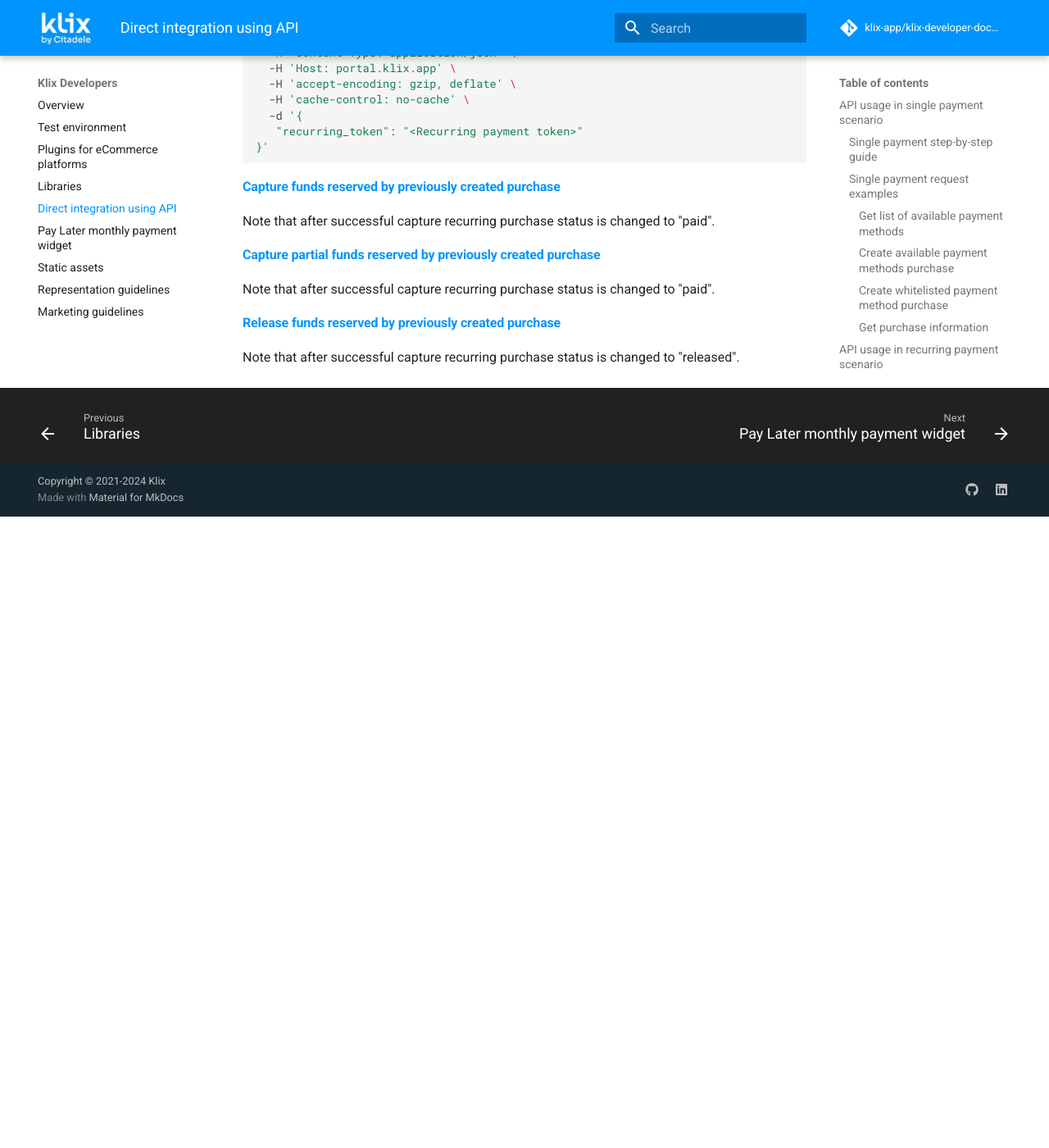
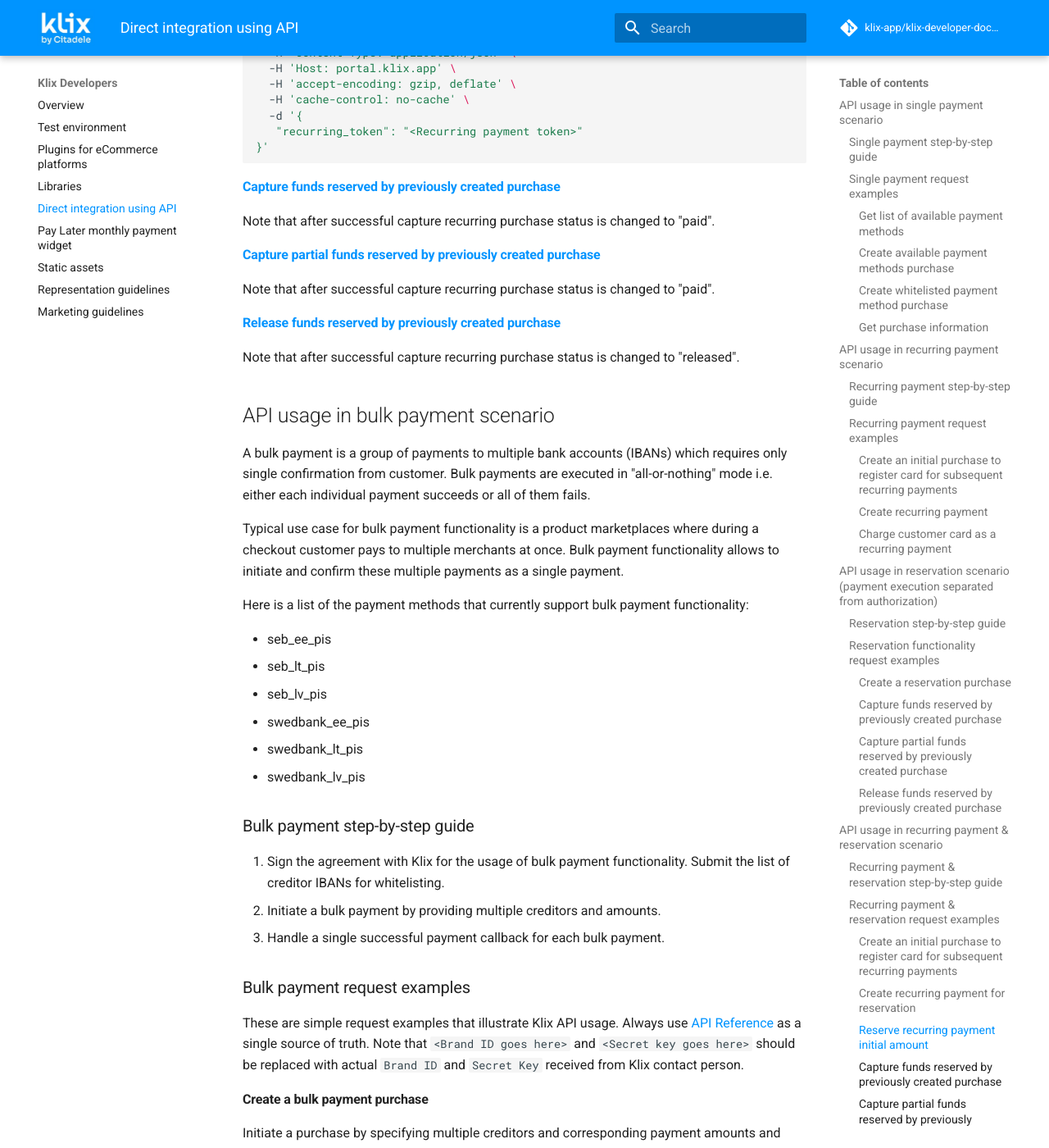
Before and after one commit to klix-app/klix-developer-documentation-website, an MkDocs documentation site: the page built from docs/api.md, in a window 1280 px wide and 1400 px high, scrolled down 11448 px. Shown: the whole window at 82% size. Built offline with MkDocs 1.6.1 and Material for MkDocs 9.7.7, drawn with Linux system fonts in a browser that asks for light colours; a script that is not in the unit is left out; comment, search, counter and statistics services are not loaded; before the commit the page ends 12078 px from its top, so only the background shows below that; some of the changed text lies outside the part shown.

Commit message:
Describe bulk payments

````diff
--- a/docs/api.md
+++ b/docs/api.md
@@ -447,3 +447,100 @@
 #### [Release funds reserved by previously created purchase](#release-funds-reserved-by-previously-created-purchase)
 
 Note that after successful capture recurring purchase status is changed to "released".
+
+## API usage in bulk payment scenario
+
+A bulk payment is a group of payments to multiple bank accounts (IBANs) which requires only single confirmation from customer.
+Bulk payments are executed in "all-or-nothing" mode i.e. either each individual payment succeeds or all of them fails.
+
+Typical use case for bulk payment functionality is a product marketplaces where during a checkout customer pays to multiple merchants at once.
+Bulk payment functionality allows to initiate and confirm these multiple payments as a single payment.
+
+Here is a list of the payment methods that currently support bulk payment functionality:
+
+* seb_ee_pis
+* seb_lt_pis
+* seb_lv_pis
+* swedbank_ee_pis
+* swedbank_lt_pis
+* swedbank_lv_pis
+
+### Bulk payment step-by-step guide
+
+1. Sign the agreement with Klix for the usage of bulk payment functionality. Submit the list of creditor IBANs for whitelisting.
+2. Initiate a bulk payment by providing multiple creditors and amounts.
+3. Handle a single successful payment callback for each bulk payment.
+
+### Bulk payment request examples
+
+These are simple request examples that illustrate Klix API usage. Always use [API Reference](https://portal.klix.app/api) as a single source of truth.
+Note that `<Brand ID goes here>` and `<Secret key goes here>` should be replaced with actual `Brand ID` and `Secret Key` received from Klix contact person.
+
+#### Create a bulk payment purchase
+
+Initiate a purchase by specifying multiple creditors and corresponding payment amounts and descriptions. In the following example Swedbank Latvia bulk payment total amount is 0.03 EUR, and it consists of two payments:
+
+* 0.02 EUR payment to John Doe's IBAN LVXXPARX0000000000001 with a payment description "Description of payment to John Doe"
+* 0.01 EUR payment to Jane Doe's IBAN LVXXHABA0000000000001 with a payment description "Description of payment to Jane Doe"
+
+```sh
+curl -X POST \
+  https://portal.klix.app/api/v1/purchases/ \
+  -H 'Accept: application/json' \
+  -H 'Authorization: Bearer <Secret key goes here>' \
+  -H 'Cache-Control: no-cache' \
+  -H 'Connection: keep-alive' \
+  -H 'Content-Type: application/json' \
+  -H 'Host: portal.klix.app' \
+  -H 'accept-encoding: gzip, deflate' \
+  -H 'cache-control: no-cache' \
+  -d '{
+    "purchase": {
+        "products": [
+            {
+                "name": "Description of payment to John Doe",
+                "price": 2
+            },
+            {
+                "name": "Description of payment to Jane Doe",
+                "price": 1
+            }
+        ],
+        "payment_method_details": {
+            "pis_bulk_purchase": [
+                {
+                    "creditor_name": "John Doe",
+                    "creditor_iban": "LVXXPARX0000000000001"
+                },
+                {
+                    "creditor_name": "Jane Doe",
+                    "creditor_iban": "LVXXHABA0000000000001"
+                }
+            ]
+        }
+    },
+    "client": {
+        "email": "test@test.com"
+    },
+    "payment_method_whitelist": ["swedbank_lv_pis"],
+    "brand_id": "<Brand ID goes here>`",
+    "reference": "Your order id"
+}'
+```
+
+After redirecting customer to Klix payment page (field `checkout_url` from init payment response) bulk payment details will be presented.
+
+![Bulk payment example](../images/api/bulk_payment_example.png)
+
+Note that all creditor IBANs should be whitelisted before bulk payment is initiated. In case at least one of the creditor IBANs is not whitelisted following error message is returned in a purchase initiation response:
+
+```json
+{
+    "__all__": [
+        {
+            "message": "Creditor's IBAN 'LVXXPARX0000000000001' is not whitelisted. Please ensure the creditor's IBAN is added to the whitelist and try again.",
+            "code": "invalid"
+        }
+    ]
+}
+```
````
Also changed, not shown: docs/images/api/bulk_payment_example.png (added).
